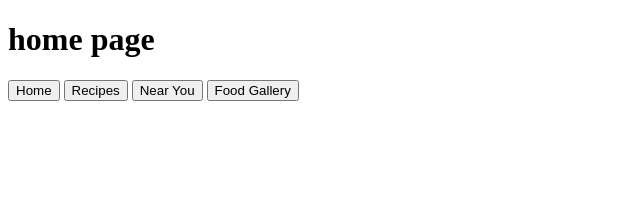
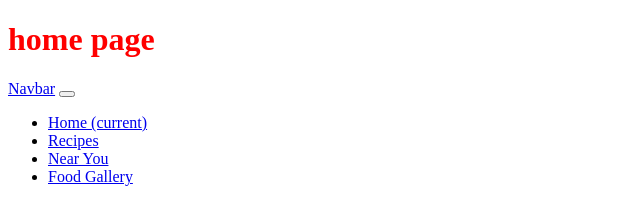
Before and after one commit to joely2002/newWebsite, a plain HTML site: page index.html in a window 1280 px wide. Shown: the whole page, without its empty margins (0-640 px from the left). Drawn offline with Linux system fonts and the light colour scheme; files that its build step writes are made by us from their sources.

Commit message:
added navbar, removed buttons

```diff
--- a/index.html
+++ b/index.html
@@ -2,11 +2,29 @@
 <head>
   <meta charset ="utf-8">
   <title>webpage</title>
+  <link rel="stylesheet" type="text/css" href="css/indexStyleSheet.css">
 </head>
 <body>
 <h1> home page </h1>
-<button type="button" class="btn btn-outline-danger">Home</button>
-<button type="button" class="btn btn-outline-warning">Recipes</button>
-<button type="button" class="btn btn-outline-danger">Near You</button>
-<button type="button" class="btn btn-outline-warning">Food Gallery</button>
+<nav class="navbar navbar-expand-lg navbar-light bg-light">
+  <a class="navbar-brand" href="#">Navbar</a>
+  <button class="navbar-toggler" type="button" data-toggle="collapse" data-target="#navbarNav" aria-controls="navbarNav" aria-expanded="false" aria-label="Toggle navigation">
+    <span class="navbar-toggler-icon"></span>
+  </button>
+  <div class="collapse navbar-collapse" id="navbarNav">
+    <ul class="navbar-nav">
+      <li class="nav-item active">
+        <a class="nav-link" href="#">Home <span class="sr-only">(current)</span></a>
+      </li>
+      <li class="nav-item">
+        <a class="nav-link" href="#">Recipes</a>
+      </li>
+      <li class="nav-item">
+        <a class="nav-link" href="#">Near You</a>
+      <li class="nav-item">
+        <a class="nav-link disabled" href="#">Food Gallery</a>
+      </li>
+    </ul>
+  </div>
+</nav>
 </body>
--- /dev/null
+++ b/indexStyleSheet.css
@@ -0,0 +1,3 @@
+h1 {
+  color: rgb(255,0,0);
+}
```
